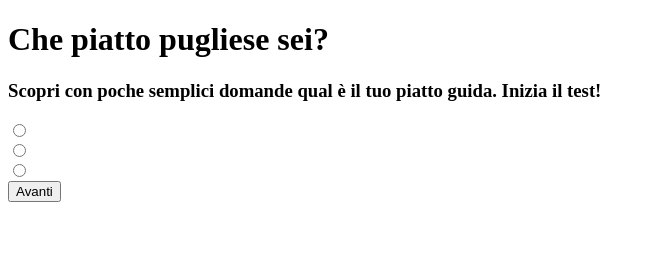
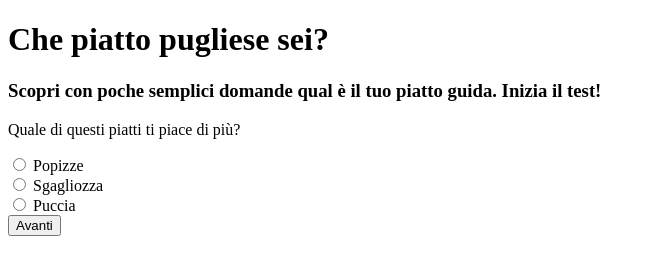
Before and after one commit to beef-e/Quiz-Puglia, a plain HTML site: page index.html in a window 1280 px wide. Shown: the whole page, without its empty margins (0-655 px from the left). Drawn offline with Linux system fonts and the light colour scheme.

Commit message:
Rolling question implemented

```diff
--- a/index.html
+++ b/index.html
@@ -24,26 +24,32 @@
 							type="radio"
 							name="question-1"
 							id="answer-1" />
-						<label for="answer-1"></label>
+						<label
+							id="label-1"
+							for="answer-1"></label>
 					</div>
 					<div class="answer">
 						<input
 							type="radio"
 							name="question-1"
 							id="answer-2" />
-						<label for="answer-2"></label>
+						<label
+							id="label-2"
+							for="answer-2"></label>
 					</div>
 					<div class="answer">
 						<input
 							type="radio"
 							name="question-1"
 							id="answer-3" />
-						<label for="answer-3"></label>
+						<label
+							id="label-3"
+							for="answer-3"></label>
 					</div>
 				</div>
 			</div>
 
-			<button id="submit">Avanti</button>
+			<button id="avanti">Avanti</button>
 		</form>
 
 		<script src="static/js/app.js"></script>
--- a/static/js/app.js
+++ b/static/js/app.js
@@ -24,58 +24,55 @@ var questions = [
 		answers: [
 			{
 				answer: 'Popizze',
+				value: 100,
+			},
+			{
+				answer: 'Sgagliozza',
+				value: 50,
+			},
+			{
+				answer: 'Puccia',
+				value: 30,
+			},
+		],
+	},
+	{
+		question: 'La mattina sei...',
+		answers: [
+			{
+				answer: 'Perennemente in ritardo',
 				value: 10,
 			},
 			{
-				answer: 'Sgagliozza',
+				answer: 'Perennemente in anticipo',
 				value: 10,
 			},
 			{
-				answer: 'Puccia',
+				answer: 'Perfettamente in orario',
 				value: 10,
 			},
 		],
 	},
 	{
-		question: 'Quale dovrebbe essere la prossima domanda?',
+		question: 'Quando mangi, che bibita preferisci?',
 		answers: [
 			{
-				answer: 'Popizze',
+				answer: 'Una birra fresca',
 				value: 10,
 			},
 			{
-				answer: 'Sgagliozza',
+				answer: 'Un bicchiere di vino',
 				value: 10,
 			},
 			{
-				answer: 'Puccia',
-				value: 10,
-			},
-		],
-	},
-	{
-		question: 'Quale dovrebbe essere la prossima domanda?',
-		answers: [
-			{
-				answer: 'Popizze',
-				value: 10,
-			},
-			{
-				answer: 'Sgagliozza',
-				value: 10,
-			},
-			{
-				answer: 'Puccia',
+				answer: 'Acqua, rigorosamente',
 				value: 10,
 			},
 		],
 	},
 ];
+
 var avanti = document.querySelector('#avanti');
-
-let attuale = 0;
-var question = questions[attuale];
-showQuestion(question);
 
 avanti.addEventListener('click', function (event) {
 	event.preventDefault();
@@ -83,15 +80,27 @@ avanti.addEventListener('click', function (event) {
 	showQuestion(question);
 });
 
+let attuale = 0;
+var question = questions[attuale];
+showQuestion(question);
+
+/*avanti.addEventListener('click', function (event) {
+	event.preventDefault();
+	question = questions[attuale++];
+	showQuestion(question);
+});*/
+
 function showQuestion(question) {
 	var answers = question.answers;
-	document.querySelector('text').innerText = question.question;
+	document.querySelector('#text').innerText = question.question;
 	for (let i = 0; i < answers.length; i++) {
 		const answer = answers[i];
-		document.querySelector(`label[for="question-${i + 1}"]`).innerText = answer.answer;
+		document.querySelector(`#label-${i + 1}`).innerText = answer.answer;
 		//document.querySelector(`label[for="question-${i+1}"]`).setAttribute('value', answer.value);
-		document.querySelector(`label[for="question-${i + 1}"]`).value = answer.value;
+		document.querySelector(`#label-${i + 1}`).value = answer.value;
 	}
-	document.getElementById('question').innerHTML = question.question;
-	document.getElementById('answers').innerHTML = answersHtml;
+	if (attuale == questions.length - 1) {
+		avanti.innerText = 'Vai al risultato';
+		avanti.type = 'submit';
+	}
 }
```
